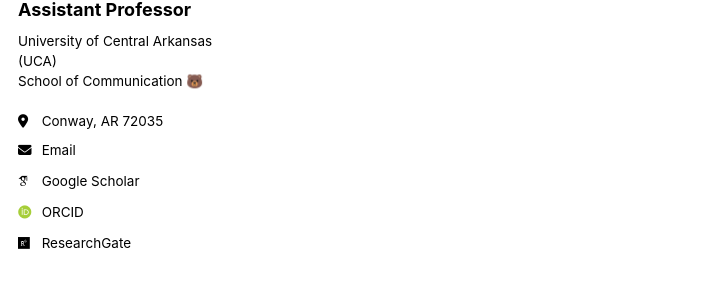
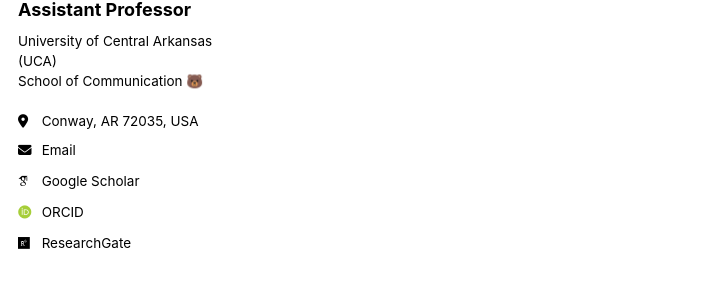
Before and after one commit to hdattran/hdattran.github.io, a Jekyll site: the page built from _pages/category-archive.html, in a window 1280 px wide. Shown: the part 312-618 px from the top of the page, without its empty margins (0-723 px from the left). Built offline with Jekyll 4.4.1, drawn with Linux system fonts in a browser that asks for light colours; some web fonts are replaced.

Commit message:
Update _config.yml

```diff
--- a/_config.yml
+++ b/_config.yml
@@ -26,7 +26,7 @@ author:
   name             : "Assistant Professor"
   pronouns         : # example: "she/her"
   bio              : "University of Central Arkansas (UCA)<br>School of Communication 🐻"
-  location         : "Conway, AR 72035"
+  location         : "Conway, AR 72035, USA"
   employer         : # Employer
   uri              : # URL
   email            : "thdat285@gmail.com"
```
